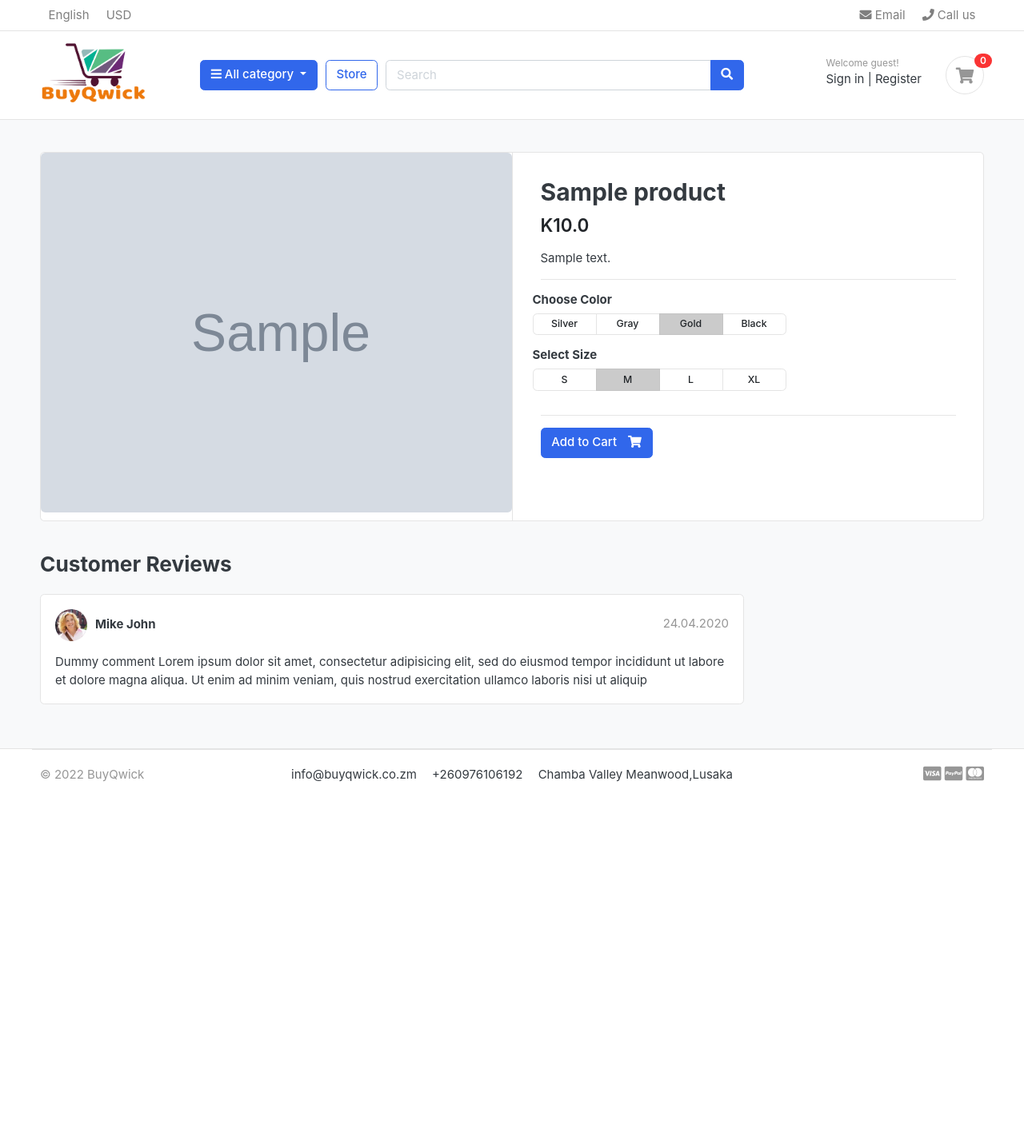
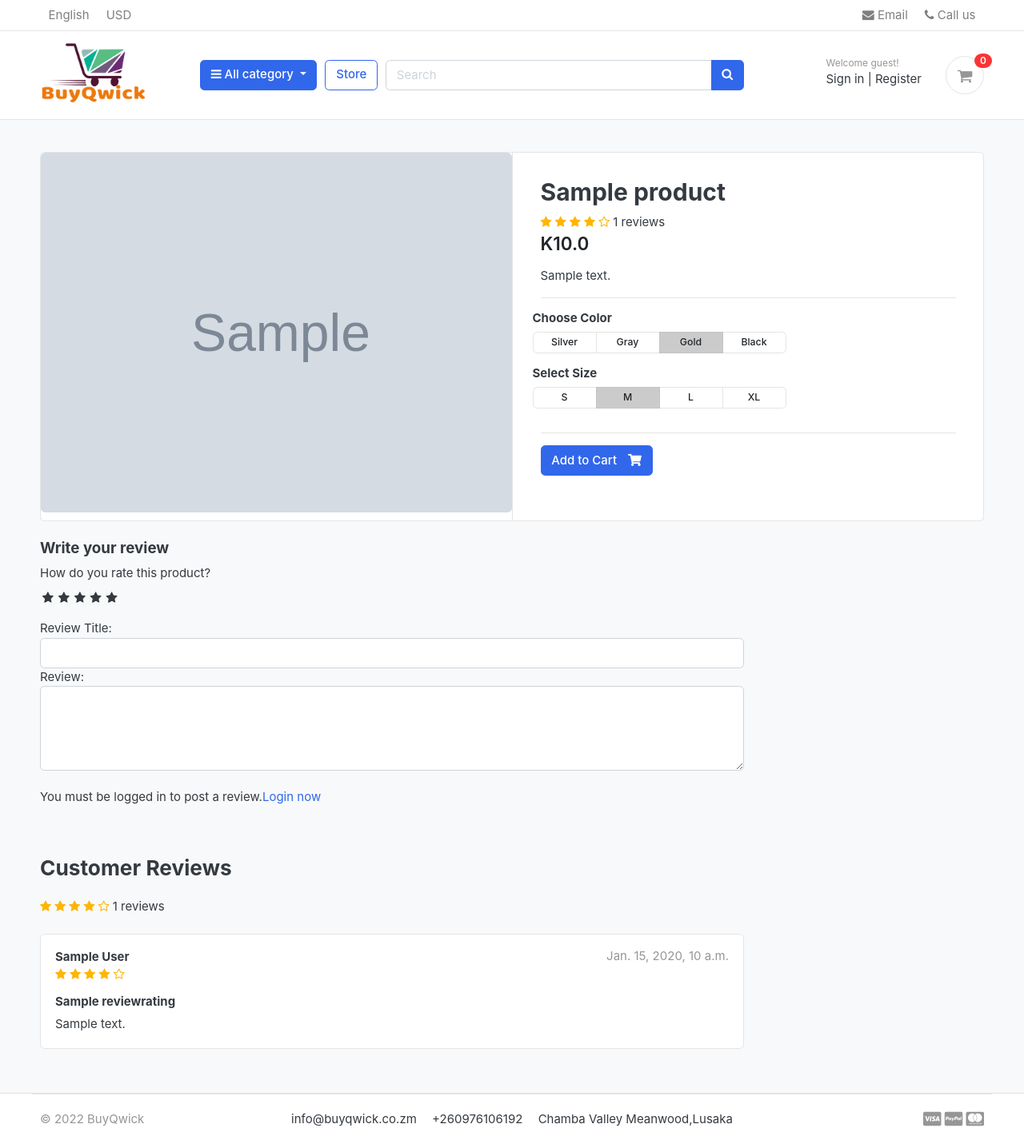
Before and after one commit to Feligal/ecommerce-django, a Django app: a page that uses templates/base.html in a window 1280 px wide. Shown: the whole page at 80% size. Before the commit the page ends 978 px from the top, so only its background shows below. Run offline with Django 4.2, Linux system fonts and the light colour scheme; tables that the repository leaves empty hold one stand-in row (values such as "Sample post"); grey boxes marked "Sample" are stand-in pictures; parts of the project's set-up code (start-up, migrations or seed data) failed here and were passed over; some libraries are stand-ins or nearby versions; some web fonts are replaced.

Commit message:
Implementated Review and Ratings

```diff
--- a/accounts/models.py
+++ b/accounts/models.py
@@ -56,6 +56,9 @@ class Account(AbstractBaseUser):
 
     objects = MyAccountManager()
 
+    def full_name(self):
+        return f'{self.first_name} {self.last_name}'
+
     def __str__(self) -> str:
         return self.email
 
--- a/accounts/views.py
+++ b/accounts/views.py
@@ -1,7 +1,6 @@
 
 
 
-from django.contrib  import messages
 from django.http import HttpResponse
 from django.shortcuts import redirect, render
 from accounts.forms import RegistrationForm
--- /dev/null
+++ b/ecommerce/static/css/custom.css
@@ -0,0 +1,45 @@
+/* Hide  radio button */
+.rate > input {
+    display: none;
+}
+
+.rate {
+    display: inline-block;
+    border:0;
+}
+
+.rate > label {
+    float:right;
+}
+
+/* showing the stars */
+.rate > label:before {
+    display:inline-block;
+    font-size: 1.1 rem;
+    font-family:FontAwesome;
+    content:"\f005";
+    margin: 0;
+    padding:0.3rem .2rem;
+    cursor: pointer;
+}
+
+/* Half star*/
+.rate .half:before {
+    content: "\f089";
+    position: absolute;
+    padding-right: 0;
+}
+
+
+/*Click and hover*/
+input:checked ~ label,label:hover ~ label {
+    color:#ffb503;
+}
+/*Hover highlight*/
+input:checked + label:hover, input:checked ~ label:hover, input:checked ~ label:hover ~ label , label :hover ~ input:checked ~ label {
+    color: #cc9000;
+}
+
+.rating-star i {
+    color:#ffb503 !important;
+}
--- a/store/admin.py
+++ b/store/admin.py
@@ -1,5 +1,5 @@
 from django.contrib import admin
-from store.models import Product
+from store.models import Product, ReviewRating
 
 # Register your models here.
 class ProductAdmin(admin.ModelAdmin):
@@ -8,3 +8,4 @@ class ProductAdmin(admin.ModelAdmin):
     list_display = ('product_name','price','stock','category','modified_date','is_available')
 
 admin.site.register(Product, ProductAdmin)
+admin.site.register(ReviewRating)
--- a/store/urls.py
+++ b/store/urls.py
@@ -6,4 +6,5 @@ urlpatterns = [
     path('category/<slug:category_slug>/',views.store, name='products_by_category'),
     path('category/<slug:category_slug>/<slug:product_slug>/',views.product_detail, name='product_detail'),
     path('search/', views.search, name='search'),
+    path('submit_review/<str:product_id>/', views.submit_review, name='submit_review'  )
 ]
--- a/store/views.py
+++ b/store/views.py
@@ -1,13 +1,16 @@
 from unicodedata import category
 from django.http import HttpResponse
-from django.shortcuts import get_object_or_404, render
+from django.shortcuts import get_object_or_404, render, redirect
 from carts.models import CartItem
+from orders.models import OrderProduct
 from carts.views import _cart_id
 from category.models import Category
 from django.core.paginator import EmptyPage, PageNotAnInteger,Paginator
 from django.db.models import Q
+from store.forms import ReviewForm
+from django.contrib import messages
 
-from store.models import Product
+from store.models import Product, ReviewRating
 
 # Create your views here.
 
@@ -46,9 +49,23 @@ def product_detail(request, category_slug,  product_slug):
     except Exception as e:
         raise e
 
+    if request.user.is_authenticated:
+        try:
+            orderproduct = OrderProduct.objects.filter(user=request.user, product_id=single_product.id).exists()
+        except OrderProduct.DoesNotExist:
+            orderproduct = None
+    else:
+        orderproduct = None
+
+    #Get the rewiews
+    reviews = ReviewRating.objects.filter(product_id=single_product.id, status=True)
+
+
     context = {
         'single_product': single_product,
         'in_cart': in_cart,
+        'orderproduct': orderproduct,
+        'reviews': reviews,
     }
     return render(request, 'store/product_detail.html', context)
 
@@ -67,3 +84,27 @@ def search(request):
         'product_count': product_count
     }
     return render(request, 'store/store.html', context)
+
+
+def submit_review(request, product_id):
+    url = request.META.get('HTTP_REFERER')
+    if request.method == 'POST':
+        try:
+            review = ReviewRating.objects.get(user__id=request.user.id, product__id=product_id)
+            form = ReviewForm(request.POST, instance=review)
+            form.save()
+            messages.success(request, 'Thank you ! Your review has been updated.')
+            return redirect(url)
+        except ReviewRating.DoesNotExist:
+            form = ReviewForm(request.POST)
+            if form.is_valid():
+                data = ReviewRating()
+                data.subject = form.cleaned_data['subject']
+                data.review = form.cleaned_data['review']
+                data.rating = form.cleaned_data['rating']
+                data.ip = request.META.get('REMOTE_ADDR')
+                data.product_id = product_id
+                data.user_id = request.user.id
+                data.save()
+                messages.success(request, 'Thank you ! Your review has been submitted.')
+                return redirect(url)
--- a/templates/base.html
+++ b/templates/base.html
@@ -25,6 +25,9 @@
 <link href="{% static 'css/ui.css'%}" rel="stylesheet" type="text/css"/>
 <link href="{% static 'css/responsive.css'%}" rel="stylesheet" media="only screen and (max-width: 1200px)" />
 
+<link href="{% static 'css/custom.css'%}" rel="stylesheet" type="text/css"/>
+<link rel="stylesheet" href="https://cdnjs.cloudflare.com/ajax/libs/font-awesome/4.7.0/css/font-awesome.min.css">
+
 <!-- custom javascript -->
 <script src="{% static 'js/script.js'%}" type="text/javascript"></script>
 
--- a/templates/store/product_detail.html
+++ b/templates/store/product_detail.html
@@ -20,6 +20,18 @@
     <article class="content-body">
 
     <h2 class="title">{{single_product.product_name}}</h2>
+    <div class="rating-star">
+      <span>
+        <i class="fa fa-star{% if single_product.averageReview < 0.5 %}-o{% elif single_product.averageReview >= 0.5 and single_product.averageReview < 1 %}-half-o {% endif %}"arial-hiddeen="true" ></i>
+        <i class="fa fa-star{% if single_product.averageReview < 1.5 %}-o{% elif single_product.averageReview >= 1.5 and single_product.averageReview < 2 %}-half-o {% endif %}"arial-hiddeen="true" ></i>
+        <i class="fa fa-star{% if single_product.averageReview < 2.5 %}-o{% elif single_product.averageReview >= 2.5 and single_product.averageReview < 3 %}-half-o {% endif %}"arial-hiddeen="true" ></i>
+        <i class="fa fa-star{% if single_product.averageReview < 3.5 %}-o{% elif single_product.averageReview >= 3.5 and single_product.averageReview < 4 %}-half-o {% endif %}"arial-hiddeen="true" ></i>
+        <i class="fa fa-star{% if single_product.averageReview < 4.5 %}-o{% elif single_product.averageReview >= 4.5 and single_product.averageReview < 5 %}-half-o {% endif %}"arial-hiddeen="true" ></i>
+        <span>{{single_product.countReview}} reviews</span>
+      </span>
+
+    </div>
+
 
     <div class="mb-3">
         <var class="price h4">K{{single_product.price}}</var>
@@ -89,28 +101,88 @@
     <div class="row">
                 <div class="col-md-9">
 
+        <form action="{% url 'submit_review' single_product.id %}" method="POST">
+          {% csrf_token %}
+          <h5>Write your review</h5>
+          <div>
+            <!--Rating stars-->
+            <label>How do you rate this product?</label><br>
+            <div class="rate">
+              <input type="radio" name="rating" required id="rating10" value="5" /><label for="rating10" title="5"></label>
+              <input type="radio" name="rating" required id="rating9" value="4.5" /><label for="rating9" title="4.5" class="half"></label>
+              <input type="radio" name="rating" required id="rating8" value="4" /><label for="rating8" title="4"></label>
+              <input type="radio" name="rating" required id="rating7" value="3.5" /><label for="rating7" title="3.5" class="half"></label>
+              <input type="radio" name="rating" required id="rating6" value="3" /><label for="rating6" title="3"></label>
+              <input type="radio" name="rating" required id="rating5" value="2.5" /><label for="rating5" title="2.5" class="half"></label>
+              <input type="radio" name="rating" required id="rating4" value="2" /><label for="rating4" title="2"></label>
+              <input type="radio" name="rating" required id="rating3" value="1.5" /><label for="rating3" title="1.5" class="half"></label>
+              <input type="radio" name="rating" required id="rating2" value="1" /><label for="rating2" title="1"></label>
+              <input type="radio" name="rating" required id="rating1" value="0.5" /><label for="rating1" title="0.5" class="half"></label>
+            </div>
+            <br>
+            Review Title:
+            <input type="text" class="form-control" name="subject"/>
+            Review:
+            <textarea class="form-control" rows="4" name="review">
+
+            </textarea>
+            <br>
+            {% if request.user.is_authenticated %}
+              {% if orderproduct %}
+                <input class="btn btn-primary" type="submit" value="Submit Review"/>
+              {% else %}
+              <p>You must purchase this product to post a review.</p>
+              {% endif %}
+            {% else %}
+              <p>You must be logged in to post a review.<span><a href="{% url 'login' %}">Login now</a></span></p>
+            {% endif %}
+          </div>
+          <br>
+          {% include 'includes/alerts.html' %}
+        </form>
+        <br />
         <header class="section-heading">
           <h3>Customer Reviews </h3>
-
       </header>
 
+      <div class="rating-star">
+        <span>
+          <i class="fa fa-star{% if single_product.averageReview < 0.5 %}-o{% elif single_product.averageReview >= 0.5 and single_product.averageReview < 1 %}-half-o {% endif %}"arial-hiddeen="true" ></i>
+          <i class="fa fa-star{% if single_product.averageReview < 1.5 %}-o{% elif single_product.averageReview >= 1.5 and single_product.averageReview < 2 %}-half-o {% endif %}"arial-hiddeen="true" ></i>
+          <i class="fa fa-star{% if single_product.averageReview < 2.5 %}-o{% elif single_product.averageReview >= 2.5 and single_product.averageReview < 3 %}-half-o {% endif %}"arial-hiddeen="true" ></i>
+          <i class="fa fa-star{% if single_product.averageReview < 3.5 %}-o{% elif single_product.averageReview >= 3.5 and single_product.averageReview < 4 %}-half-o {% endif %}"arial-hiddeen="true" ></i>
+          <i class="fa fa-star{% if single_product.averageReview < 4.5 %}-o{% elif single_product.averageReview >= 4.5 and single_product.averageReview < 5 %}-half-o {% endif %}"arial-hiddeen="true" ></i>
+          <span>{{single_product.countReview}} reviews</span>
+        </span>
+      </div>
+      <br>
+
+      {% for review in reviews %}
         <article class="box mb-3">
           <div class="icontext w-100">
-                <img src="{% static './images/avatars/avatar1.jpg' %}" class="img-xs icon rounded-circle">
               <div class="text">
-                    <span class="date text-muted float-md-right">24.04.2020 </span>
-                    <h6 class="mb-1">Mike John </h6>
-
+                  <span class="date text-muted float-md-right">{{review.updated_at}} </span>
+                  <h6 class="mb-1">{{ review.user.full_name }}</h6>
+                  <div class="rating-star">
+                    <span>
+                      <i class="fa fa-star{% if review.rating == 0.5 %}-half-o{% elif review.rating < 1 %}-o {% endif %}"arial-hiddeen="true" ></i>
+                      <i class="fa fa-star{% if review.rating == 1.5 %}-half-o{% elif review.rating < 2 %}-o {% endif %}"arial-hiddeen="true" ></i>
+                      <i class="fa fa-star{% if review.rating == 2.5 %}-half-o{% elif review.rating < 3 %}-o {% endif %}"arial-hiddeen="true" ></i>
+                      <i class="fa fa-star{% if review.rating == 3.5 %}-half-o{% elif review.rating < 4 %}-o {% endif %}"arial-hiddeen="true" ></i>
+                      <i class="fa fa-star{% if review.rating == 4.5 %}-half-o{% elif review.rating < 5 %}-o {% endif %}"arial-hiddeen="true" ></i>
+                    </span>
+                  </div>
               </div>
           </div> <!-- icontext.// -->
           <div class="mt-3">
+            <h6>{{review.subject}}</h6>
               <p>
-                    Dummy comment Lorem ipsum dolor sit amet, consectetur adipisicing elit, sed do eiusmod
-                    tempor incididunt ut labore et dolore magna aliqua. Ut enim ad minim veniam,
-                    quis nostrud exercitation ullamco laboris nisi ut aliquip
+                  {{review.review}}
               </p>
           </div>
       </article>
+    {% endfor %}
+
 
 
 
```
Also changed, not shown: store/forms.py (added, +8 -0 lines), store/models.py (+31 -1 lines), store/migrations/0002_reviewrating.py (added). Lines whose indentation alone changed are shown as unchanged.
